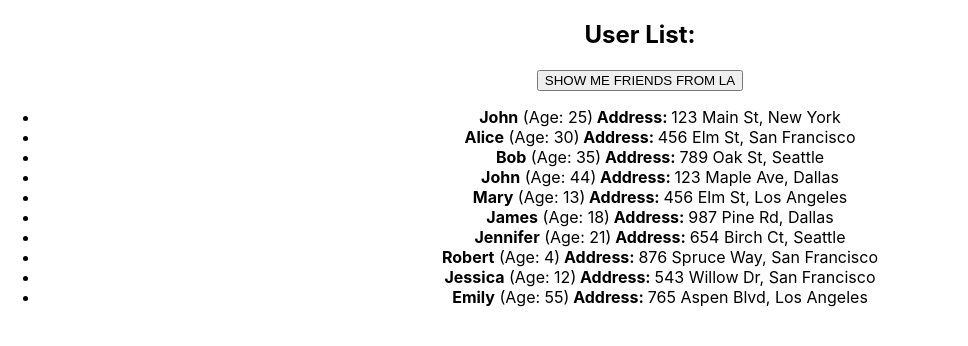
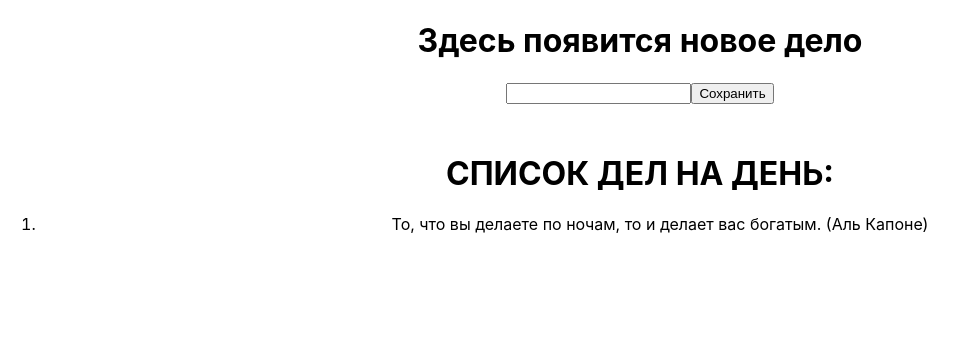
Before and after one commit to pijamaenota7/homework-front-main, a React (Create React App) app: page / in a window 1280 px wide. Shown: the top 346 px of the page, without its empty margins (0-968 px from the left). Built offline with nearby package versions, Linux system fonts and the light colour scheme.

Commit message:
Homework 3

```diff
--- a/src/App.tsx
+++ b/src/App.tsx
@@ -8,8 +8,8 @@ function App() {
   return (
     <div className="App">
       {/* <HW1 /> */}
-      <HW2 />
-      {/* <HW3 /> */}
+      {/* <HW2 /> */}
+      <HW3 />
       {/*<HW4 />*/}
     </div>
   );
```
